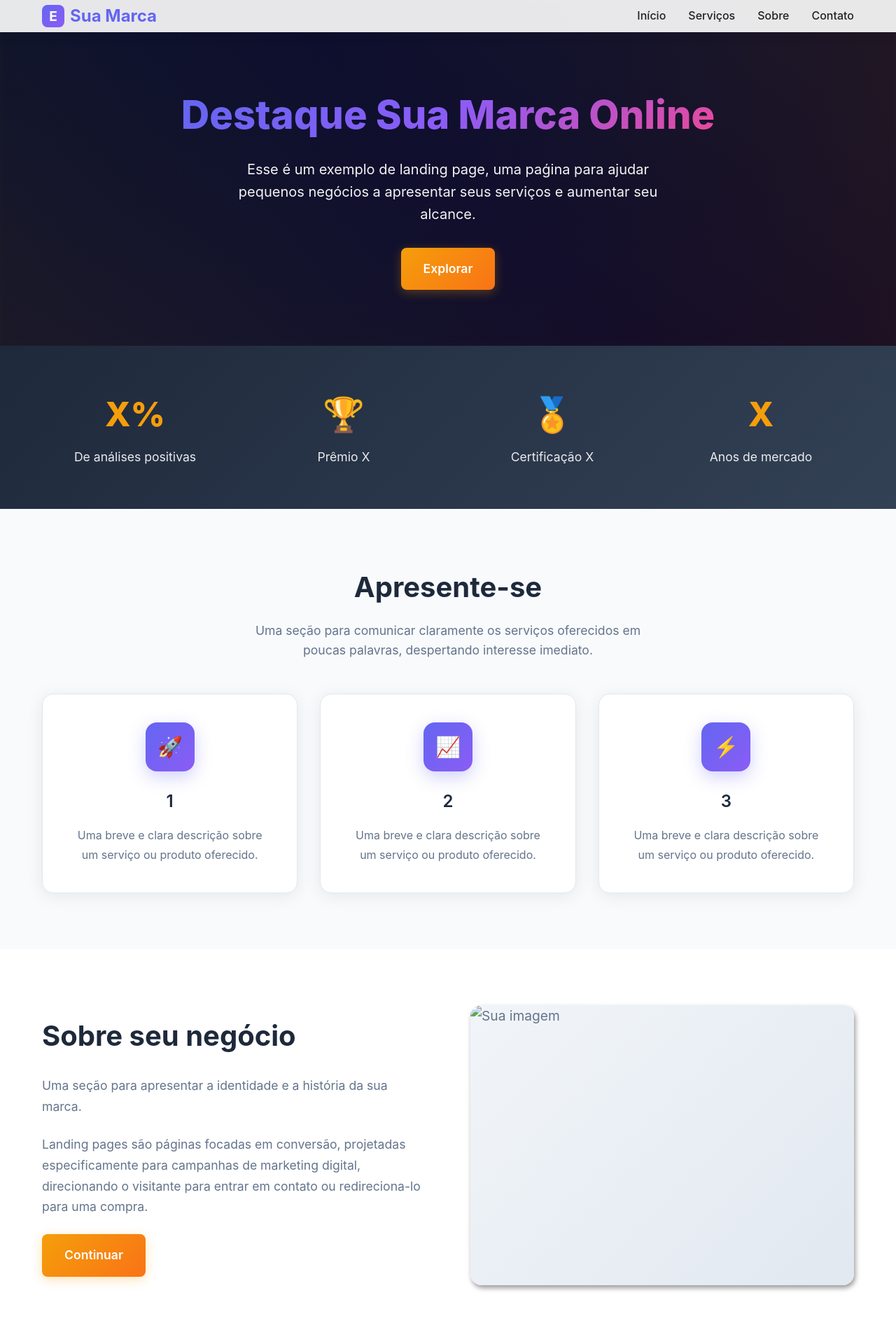
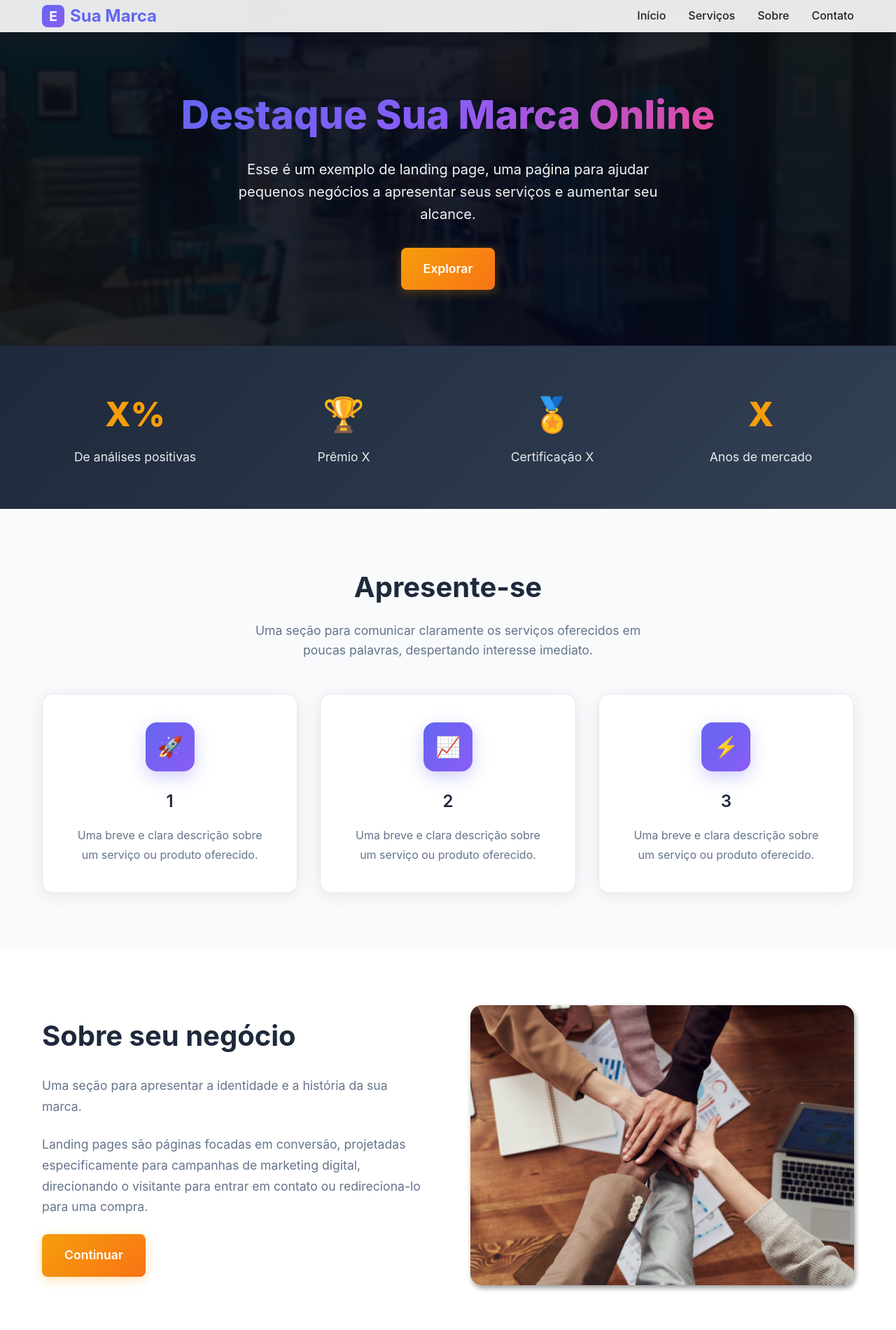
Before and after one commit to benhurk/Landing-Model, a plain HTML site: page index.html in a window 1280 px wide. Shown: the top 1900 px of the page at 70% size. Drawn offline with Linux system fonts and the light colour scheme; the site is published under a folder, as on GitHub Pages, so addresses that start at the root find nothing.

Commit message:
Fixed image paths

```diff
--- a/index.html
+++ b/index.html
@@ -23,7 +23,7 @@
         </header>
         <section id="home" class="hero">
             <div class="hero-background">
-                <img src="/assets/hero.jpg" />
+                <img src="assets/hero.jpg" />
             </div>
             <div class="container">
                 <div class="hero-content fade-in">
@@ -115,7 +115,7 @@
                     </div>
                     <div class="about-image">
                         <img
-                            src="/assets/about.jpg"
+                            src="assets/about.jpg"
                             alt="Sua imagem"
                             loading="lazy"
                         />
```
